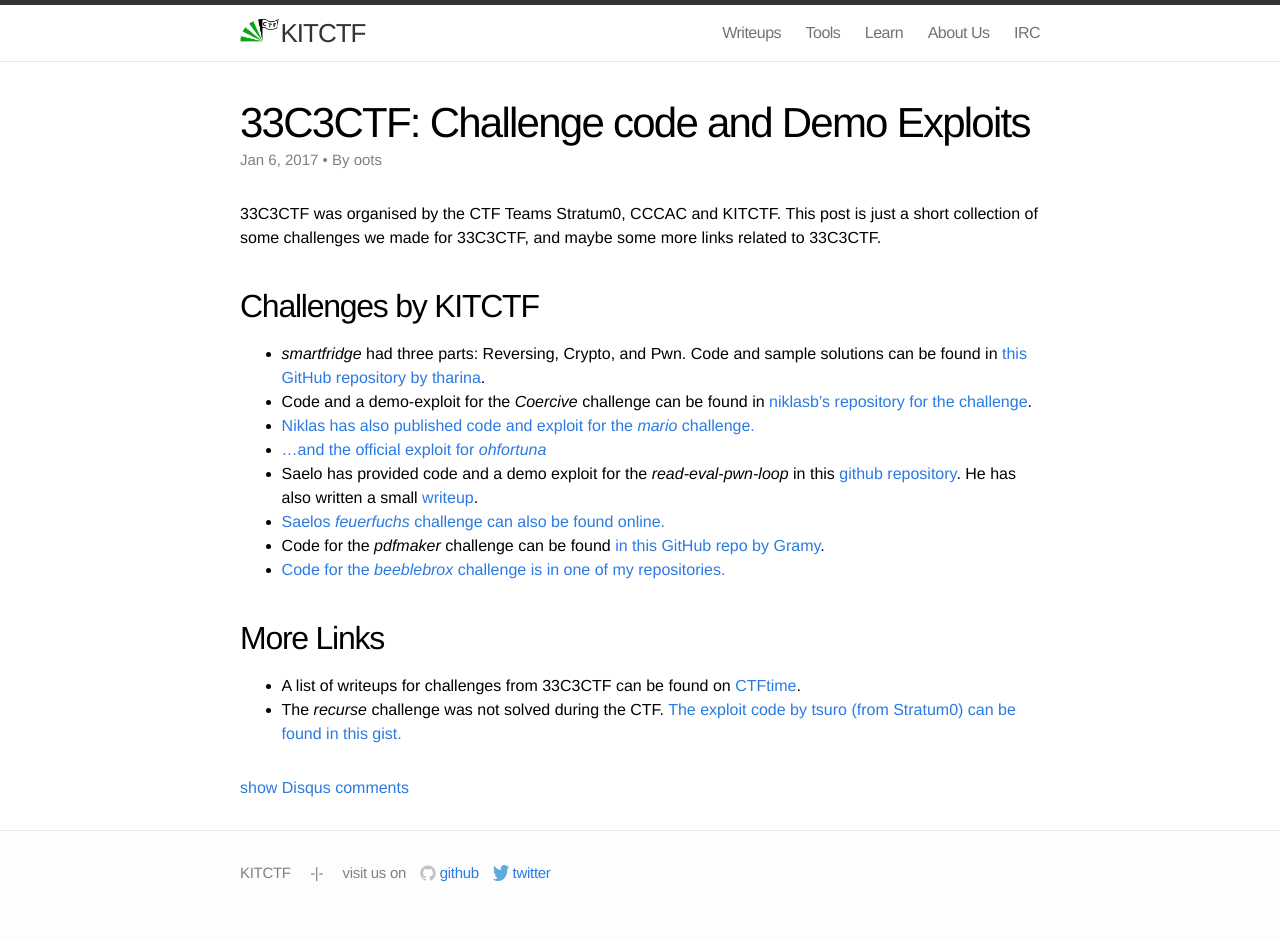
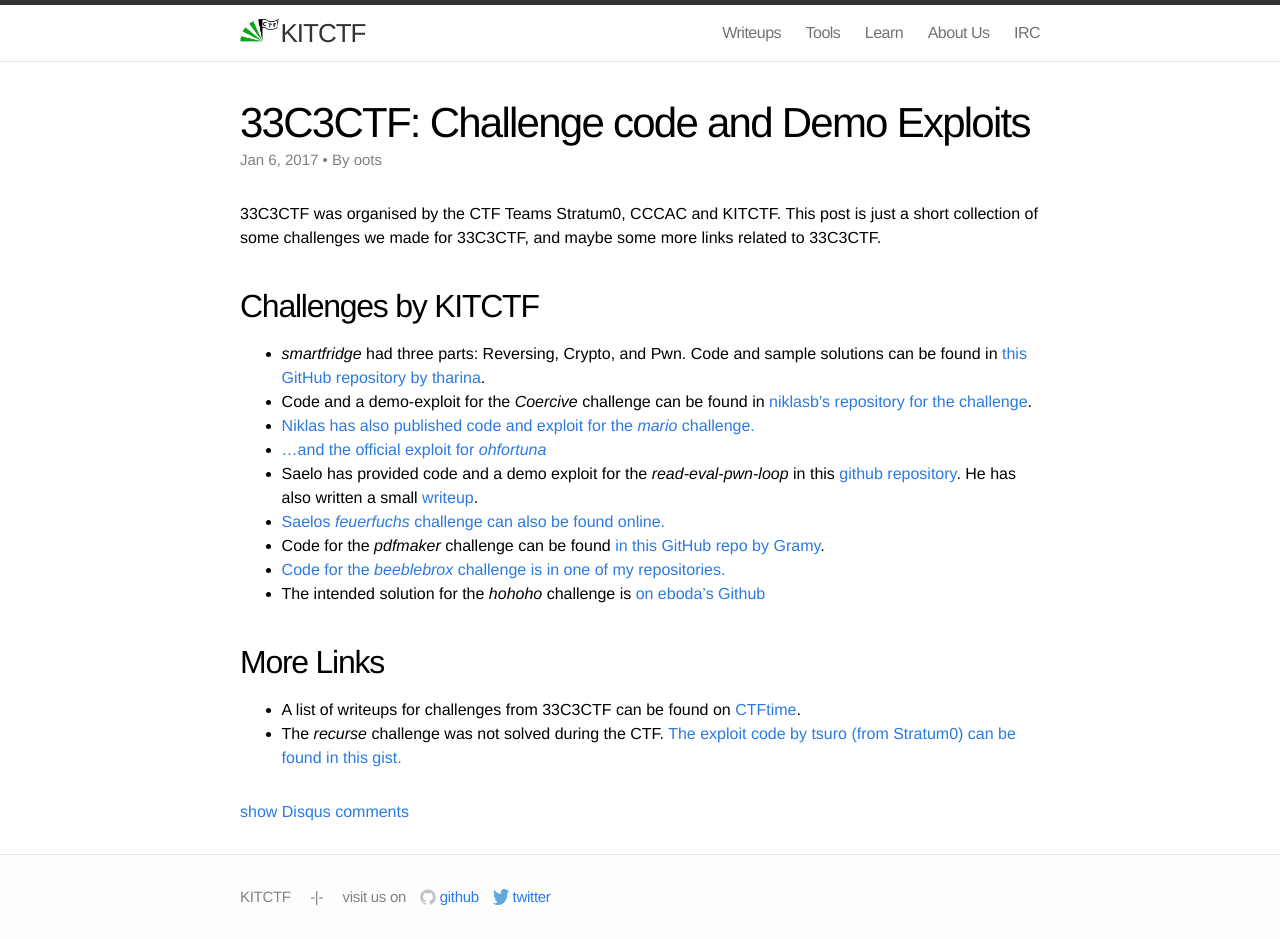
Before and after one commit to kitctf/www, a Jekyll site: the page built from _posts/2017-01-06-33c3ctf-code.md, in a window 1280 px wide. Built offline with Jekyll 4.4.1, drawn with Linux system fonts in a browser that asks for light colours; before the commit the page ends 915 px from its top, so only the background shows below that.

Commit message:
add hohoho link

```diff
--- a/_posts/2017-01-06-33c3ctf-code.md
+++ b/_posts/2017-01-06-33c3ctf-code.md
@@ -21,6 +21,8 @@
 * [Saelos *feuerfuchs* challenge can also be found online.](https://github.com/saelo/feuerfuchs)
 * Code for the *pdfmaker* challenge can be found [in this GitHub repo by Gramy](https://github.com/Gram21/33c3_pdfmaker).
 * [Code for the *beeblebrox* challenge is in one of my repositories.](https://github.com/OOTS/33c3ctf-beeblebrox)
+* The intended solution for the *hohoho* challenge is [on eboda's
+  Github](https://gist.github.com/eboda/3bd1273e353429e6f1cbd322881284b0)
 
 ## More Links
 
```
